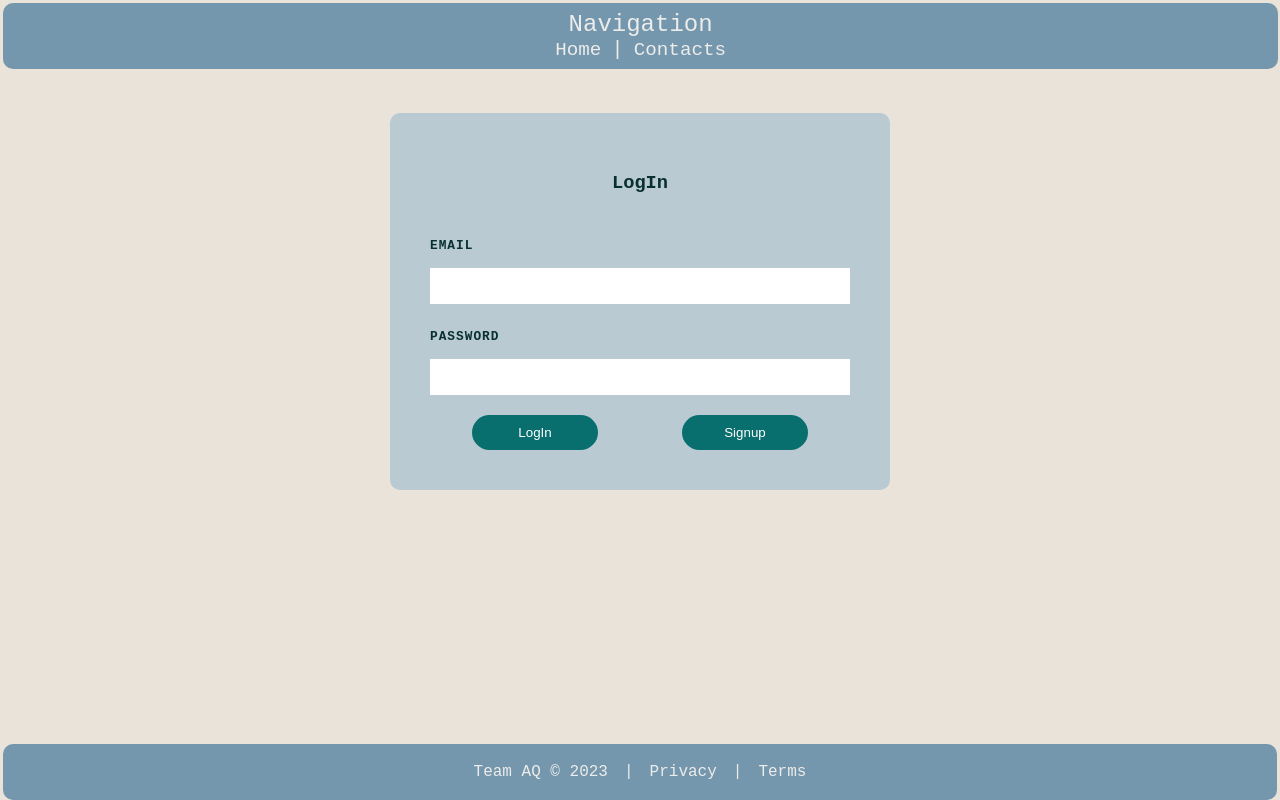
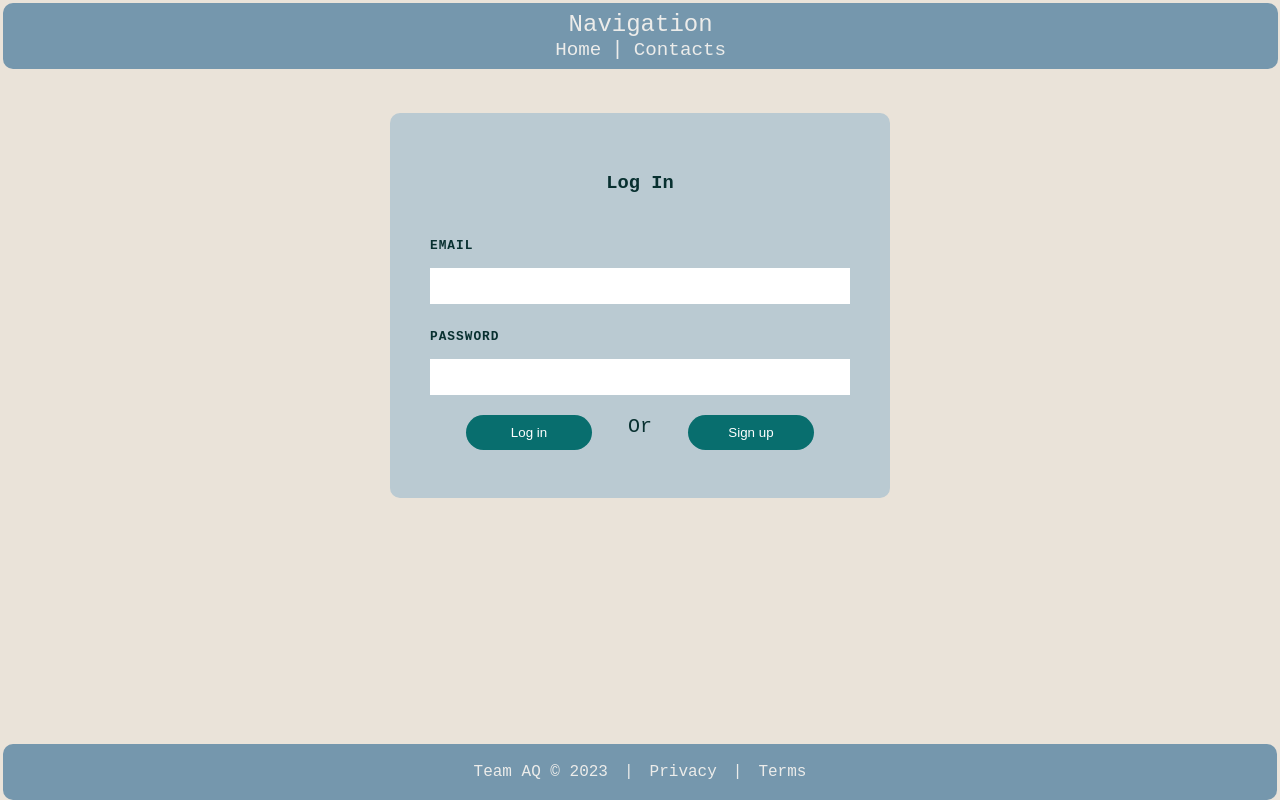
Before and after one commit to EliisabetK/CinemaSpotlight, a Vue app: page /signupview#/login in a window 1280 px wide. Built offline with nearby package versions, Linux system fonts and the light colour scheme; the HTML template or start-up script is replaced by a standard one.

Commit message:
small fixes

```diff
--- a/server.js
+++ b/server.js
@@ -1,4 +1,4 @@
-//sisselogimine ei tööta aga väljalogimine töötab????????+
+//sisselogimine töötab teoorias aga see ei lähe main viewsse, ainutl siis läheb kui pärast sisse logimist nav barist minna
 
 const express = require('express');
 const pool = require('./database');
--- a/src/router/index.js
+++ b/src/router/index.js
@@ -33,11 +33,13 @@ const routes = [
     },
   },
   {
+    //see tuleks ka protectida
     path: "/addpost",
     name: "AddPost",
     component: AddPost,
   },
   {
+    //see ka
     path: "/singlepost/:postId",
     name: "SinglePost",
     component: SinglePost,
--- a/src/views/LogIn.vue
+++ b/src/views/LogIn.vue
@@ -1,17 +1,18 @@
-<!-- see ei tööta ma ei tea miks -->
+<!-- peaaegu töötab aga ei lähe kohe main viewsse -->
 <template>
   <div>
     <div class="container">
       <main>
         <div class="form">
-          <h3>LogIn</h3>
+          <h3>Log In</h3>
           <label for="email">Email</label>
           <input type="email" name="email" required v-model="email">
           <label for="password">Password</label>
           <input type="password" name="password" required v-model="password">
           <div class="button-container">
-            <button @click="LogIn" class="center">LogIn</button>
-            <button @click="$router.push('/signupview')" class="center">Signup</button>
+            <button @click="LogIn" class="center">Log in</button>
+            <p> Or </p>
+            <button @click="$router.push('/signupview')" class="center">Sign up</button>
           </div>
         </div>
       </main>
@@ -128,6 +129,16 @@ button {
   text-align: center;
 }
 
+button:hover {
+  background: rgb(27, 154, 154);
+  border: 0;
+  padding: 10px 20px;
+  margin-top: 20px;
+  color: white;
+  border-radius: 20px;
+  align-items: center;
+  text-align: center;
+}
 .center {
   margin: auto;
   border: 0;
@@ -140,4 +151,7 @@ button {
   display: flex;
   justify-content: center;
 }
+p{
+  color: rgb(8, 48, 48);
+}
 </style>
--- a/src/views/MainView.vue
+++ b/src/views/MainView.vue
@@ -100,8 +100,8 @@ button {
   text-align: center;
   display: flex;
   justify-content: center;
-  background-color: rgb(165, 208, 158);
-  color: rgb(24, 31, 31);
+  background: rgb(8, 110, 110);
+  color: rgb(233, 235, 235);
   text-decoration: none;
   font-size: medium;
 }
@@ -114,8 +114,8 @@ button:hover {
   text-align: center;
   display: flex;
   justify-content: center;
-  background-color: rgb(186, 228, 179);
-  color: rgb(24, 31, 31);
+  background: rgb(27, 154, 154);
+  color: rgb(241, 241, 241);
   text-decoration: none;
   font-size: medium;
 }
@@ -143,7 +143,7 @@ main {
   overflow-y: auto;
   max-height: calc(100vh - 10em);
 }
-.router-link{
+a{
   text-decoration: none;
 }
 
--- a/src/views/SignupView.vue
+++ b/src/views/SignupView.vue
@@ -4,12 +4,12 @@
     <div class="container">
       <main>
         <div class="form">
-          <h3>SignUp</h3>
+          <h3>Sign Up</h3>
           <label for="email">Email</label>
           <input type="email" name="email" required v-model="email">
           <label for="password">Password</label>
           <input type="password" name="password" required v-model="password">
-          <button @click="SignUp" class="SignUp">SignUp</button>
+          <button @click="SignUp" class="SignUp">Sign up</button>
         </div>
       </main>
     </div>
@@ -115,4 +115,16 @@ button {
   align-items: center;
   text-align: center;
 }
+
+button:hover {
+  background: rgb(27, 154, 154);
+  border: 0;
+  padding: 10px 20px;
+  margin-top: 20px;
+  color: white;
+  border-radius: 20px;
+  align-items: center;
+  text-align: center;
+}
+
 </style>
```
Also changed, not shown: 1 other file (tests, documents, lock files or other folders).
